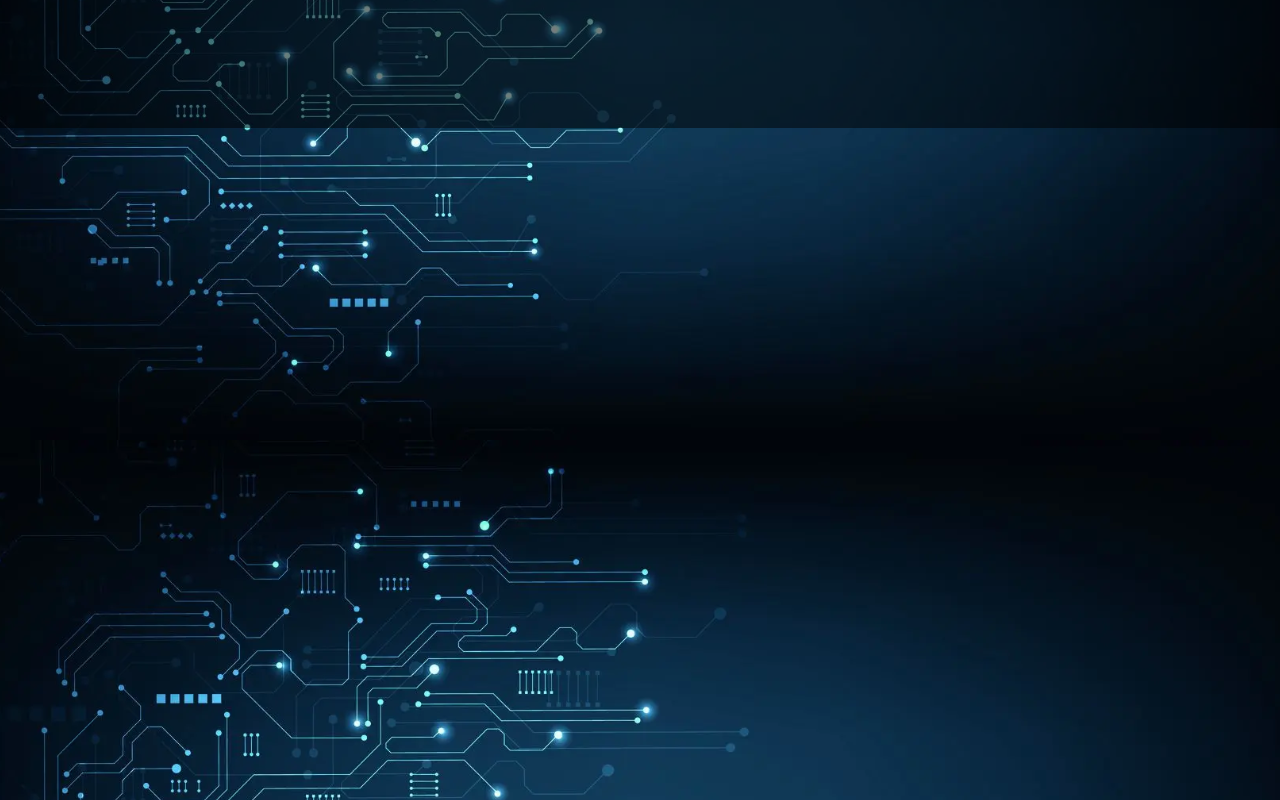
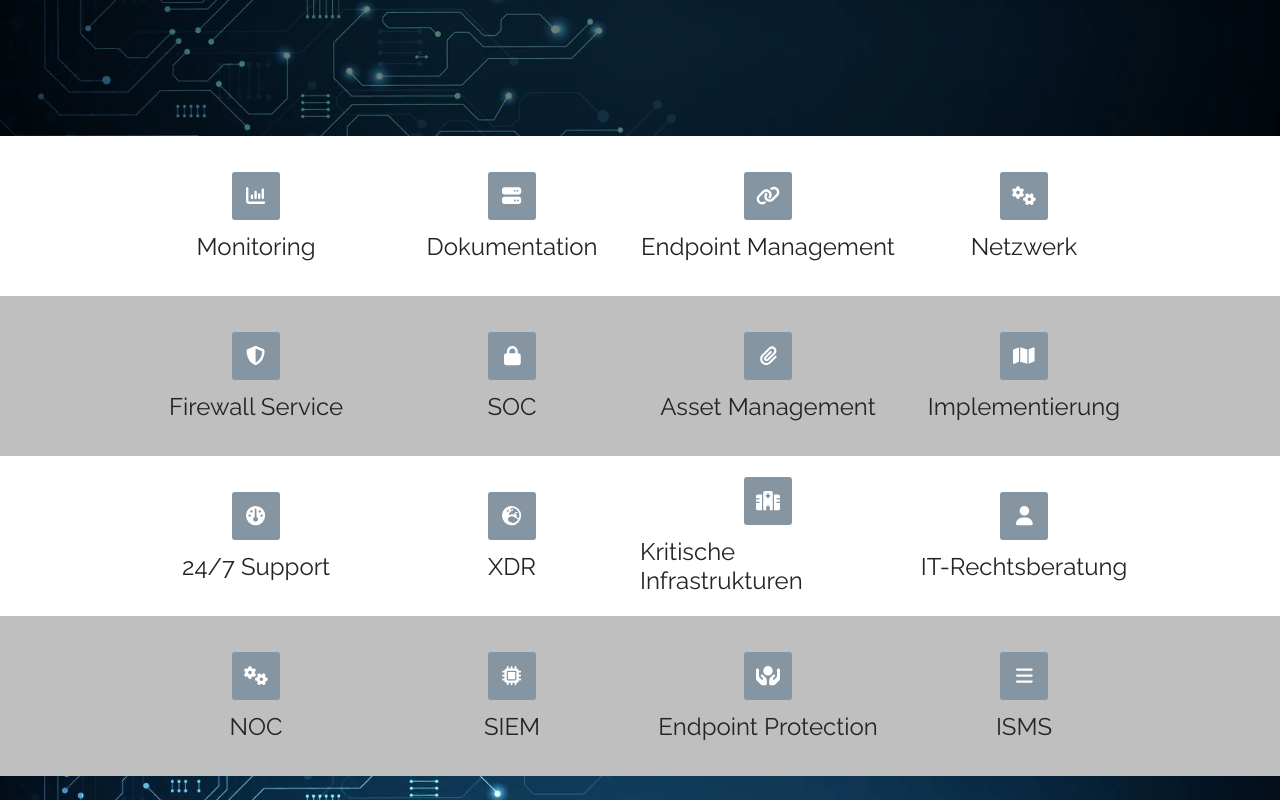
Before and after one commit to ilhmpy/InducioCopy, a React (Create React App) app: page / in a window 1280 px wide. Shown: the part 360-1160 px from the top of the page. Built offline with nearby package versions, Linux system fonts and the light colour scheme.

Commit message:
InfoPages

```diff
--- a/package.json
+++ b/package.json
@@ -3,6 +3,10 @@
   "version": "0.1.0",
   "private": true,
   "dependencies": {
+    "@fortawesome/fontawesome-svg-core": "^6.7.2",
+    "@fortawesome/free-brands-svg-icons": "^6.7.2",
+    "@fortawesome/free-solid-svg-icons": "^6.7.2",
+    "@fortawesome/react-fontawesome": "^0.2.2",
     "cra-template": "1.2.0",
     "react": "^19.0.0",
     "react-dom": "^19.0.0",
--- /dev/null
+++ b/src/components/InfoPages.jsx
@@ -0,0 +1,219 @@
+import styled from "styled-components"
+import { Container } from "./Container";
+import { FontAwesomeIcon } from '@fortawesome/react-fontawesome';
+import {
+    faChartColumn, faServer,
+    faLink, faGears,
+    faShieldHalved, faLock,
+    faPaperclip, faMap,
+    faGauge, faEarthEurope,
+    faHospital, faUser,
+    faMicrochip,
+    faHandsHoldingCircle,
+    faNavicon
+} from '@fortawesome/free-solid-svg-icons';
+
+export const InfoPages = () => {
+    return (
+        <InfoPagesContainer>
+            <InfoPagesItem>
+                <Container flex>
+                    <InfoPagesUItem>
+                        <ImgBlock>
+                            <FontAwesomeIcon
+                                color={"#FFF"}
+                                icon={faChartColumn}
+                            />
+                        </ImgBlock>
+                        Monitoring
+                    </InfoPagesUItem>
+                    <InfoPagesUItem>
+                        <ImgBlock>
+                            <FontAwesomeIcon
+                                color={"#FFF"}
+                                icon={faServer}
+                            />
+                        </ImgBlock>
+                        Dokumentation
+                    </InfoPagesUItem>
+                    <InfoPagesUItem>
+                        <ImgBlock>
+                            <FontAwesomeIcon
+                                color={"#FFF"}
+                                icon={faLink}
+                            />
+                        </ImgBlock>
+                        Endpoint Management
+                    </InfoPagesUItem>
+                    <InfoPagesUItem>
+                        <ImgBlock>
+                            <FontAwesomeIcon
+                                color={"#FFF"}
+                                icon={faGears}
+                            />
+                        </ImgBlock>
+                        Netzwerk
+                    </InfoPagesUItem>
+                </Container>
+            </InfoPagesItem>
+            <InfoPagesItem grau>
+                <Container flex>
+                <InfoPagesUItem>
+                        <ImgBlock>
+                            <FontAwesomeIcon
+                                color={"#FFF"}
+                                icon={faShieldHalved}
+                            />
+                        </ImgBlock>
+                        Firewall Service
+                    </InfoPagesUItem>
+                    <InfoPagesUItem>
+                        <ImgBlock>
+                            <FontAwesomeIcon
+                                color={"#FFF"}
+                                icon={faLock}
+                            />
+                        </ImgBlock>
+                        SOC
+                    </InfoPagesUItem>
+                    <InfoPagesUItem>
+                        <ImgBlock>
+                            <FontAwesomeIcon
+                                color={"#FFF"}
+                                icon={faPaperclip}
+                            />
+                        </ImgBlock>
+                        Asset Management
+                    </InfoPagesUItem>
+                    <InfoPagesUItem>
+                        <ImgBlock>
+                            <FontAwesomeIcon
+                                color={"#FFF"}
+                                icon={faMap}
+                            />
+                        </ImgBlock>
+                        Implementierung
+                    </InfoPagesUItem>
+                </Container>
+            </InfoPagesItem>
+            <InfoPagesItem>
+                <Container flex>
+                <InfoPagesUItem>
+                        <ImgBlock>
+                            <FontAwesomeIcon
+                                color={"#FFF"}
+                                icon={faGauge}
+                            />
+                        </ImgBlock>
+                        24/7 Support
+                    </InfoPagesUItem>
+                    <InfoPagesUItem>
+                        <ImgBlock>
+                            <FontAwesomeIcon
+                                color={"#FFF"}
+                                icon={faEarthEurope}
+                            />
+                        </ImgBlock>
+                        XDR
+                    </InfoPagesUItem>
+                    <InfoPagesUItem>
+                        <ImgBlock>
+                            <FontAwesomeIcon
+                                color={"#FFF"}
+                                icon={faHospital}
+                            />
+                        </ImgBlock>
+                        Kritische Infrastrukturen
+                    </InfoPagesUItem>
+                    <InfoPagesUItem>
+                        <ImgBlock>
+                            <FontAwesomeIcon
+                                color={"#FFF"}
+                                icon={faUser}
+                            />
+                        </ImgBlock>
+                        IT-Rechtsberatung
+                    </InfoPagesUItem>
+                </Container>
+            </InfoPagesItem>
+            <InfoPagesItem grau>
+                <Container flex>
+                <InfoPagesUItem>
+                        <ImgBlock>
+                            <FontAwesomeIcon
+                                color={"#FFF"}
+                                icon={faGears}
+                            />
+                        </ImgBlock>
+                        NOC
+                    </InfoPagesUItem>
+                    <InfoPagesUItem>
+                        <ImgBlock>
+                            <FontAwesomeIcon
+                                color={"#FFF"}
+                                icon={faMicrochip}
+                            />
+                        </ImgBlock>
+                        SIEM
+                    </InfoPagesUItem>
+                    <InfoPagesUItem>
+                        <ImgBlock>
+                            <FontAwesomeIcon
+                                color={"#FFF"}
+                                icon={faHandsHoldingCircle}
+                            />
+                        </ImgBlock>
+                        Endpoint Protection
+                    </InfoPagesUItem>
+                    <InfoPagesUItem>
+                        <ImgBlock>
+                            <FontAwesomeIcon
+                                color={"#FFF"}
+                                icon={faNavicon}
+                            />
+                        </ImgBlock>
+                        ISMS
+                    </InfoPagesUItem>
+                </Container>
+            </InfoPagesItem>
+        </InfoPagesContainer>
+    )
+}
+
+const InfoPagesContainer = styled.section`
+    width: 100%;
+`;
+
+const InfoPagesItem = styled.section`
+    background: #FFFF;
+    width: 100%;
+    height: 10em;
+
+    ${({ grau }) => grau ? `background: #BFBFBF;` : ``}
+`;
+
+const InfoPagesUItem = styled.div`
+    display: flex;
+    flex-direction: column;
+    justify-content: center;
+    align-items: center;
+    font-size: 1.5em;
+    color: #212529;
+
+    width: 25%;
+`
+
+const ImgBlock = styled.span`
+    display: flex;
+    justify-content: center;
+    width: 2em;
+    height: 2em;
+    border-radius: 3px;
+    margin-bottom: .5em;
+    background: #8595A2;
+    align-items: center;
+
+    & > svg {
+        font-size: .8em;
+    }
+`;
--- a/src/components/PageDesc.jsx
+++ b/src/components/PageDesc.jsx
@@ -32,7 +32,7 @@ export const PageDesc = () => {
 
 const PageDescContainer = styled.section`
     width: 100%;
-    height: 27em;
+    height: 27.5em;
     background-color: rgba(0, 0, 0, 0.5);
     display: flex;
     justify-content: center;
--- a/src/components/index.js
+++ b/src/components/index.js
@@ -1,3 +1,4 @@
 export { Container } from "./Container";
 export { Navigation } from "./Navigation";
 export { PageDesc } from "./PageDesc";
+export { InfoPages } from "./InfoPages";
--- a/src/pages/Home.jsx
+++ b/src/pages/Home.jsx
@@ -1,10 +1,11 @@
 import React from "react";
-import { PageDesc } from "../components";
+import { InfoPages, PageDesc } from "../components";
 
 export const Home = () => {
     return (
         <>
             <PageDesc />
+            <InfoPages />
         </>
     )
 }
```
Also changed, not shown: 1 other file (tests, documents, lock files or other folders).
